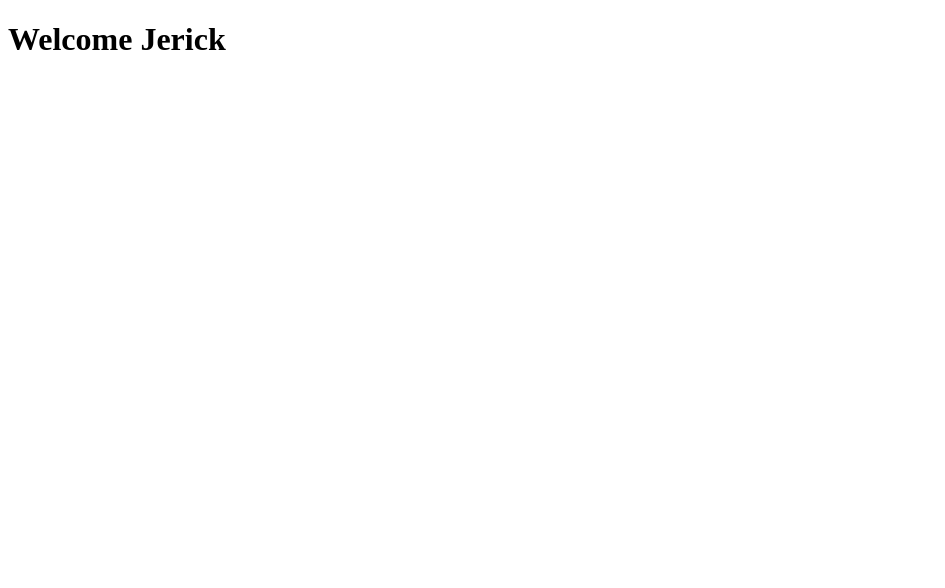
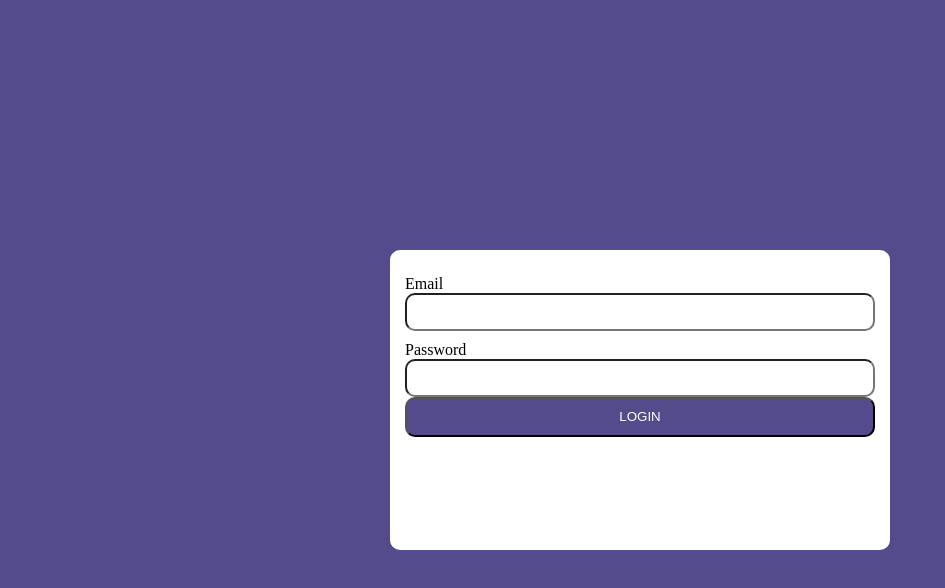
Before and after one commit to Jrcumayas/AppsDev---Portal, a plain HTML site: page index.html in a window 1280 px wide. Shown: the whole page, without its empty margins (0-945 px from the left). Drawn offline with Linux system fonts and the light colour scheme.

Commit message:
CSS File addition
CSS File Addition and HTML edits

```diff
--- a/index.html
+++ b/index.html
@@ -1,9 +1,27 @@
 <!DOCTYPE html>
-<html>
-    <head>
-        <title>My login form</title>
-    </head>
-    <body>
-        <h1>Welcome Jerick</h1>
-    </body>
+<html lang="en">
+
+<head>
+    <meta charset="UTF-8">
+    <meta http-equiv="X-UA-Compatible" content="IE=edge">
+    <meta name="viewport" content="width=device-width, initial-scale=1.0">
+    <title>My Portal</title>
+    <link rel="stylesheet" href="style.css">
+
+</head>
+
+<body>
+    <div class="mainContent">
+        <div class="login">
+            <div class="inputs">
+                <label for="EMAIL">Email</label>
+                <input type="email" name="EMAIL">
+                <label for="password">Password</label>
+                <input type="password" name="PASSWORD">
+            </div>
+            <button>LOGIN</button>
+        </div>
+    </div>
+</body>
+
 </html>
--- /dev/null
+++ b/style.css
@@ -0,0 +1,60 @@
+* {
+    margin: 0;
+    padding: 0;
+}
+
+html {
+    -webkit-box-sizing: border-box;
+    -moz-box-sizing: border-box;
+    box-sizing: border-box;
+}
+
+*,
+*:before,
+*:after {
+    -webkit-box-sizing: inherit;
+    -moz-box-sizing: inherit;
+    box-sizing: inherit;
+}
+
+body {
+    background-color: rgb(84, 75, 141);
+}
+
+.mainContent {
+    height: 100vh;
+    width: 100vw;
+    display: grid;
+    justify-content: center;
+    align-content: center;
+}
+
+.login {
+    background-color: white;
+    height: 300px;
+    width: 500px;
+    border-radius: 10px;
+    padding: 15px;
+}
+
+.inputs {
+    display: flex;
+    flex-direction: column;
+}
+
+input {
+    height: 1cm;
+    border-radius: 10px;
+}
+
+label {
+    margin-top: 10px;
+}
+
+button {
+    height: 40px;
+    width: 100%;
+    background-color: rgb(84, 75, 141);
+    color: white;
+    border-radius: 10px;
+}
```
